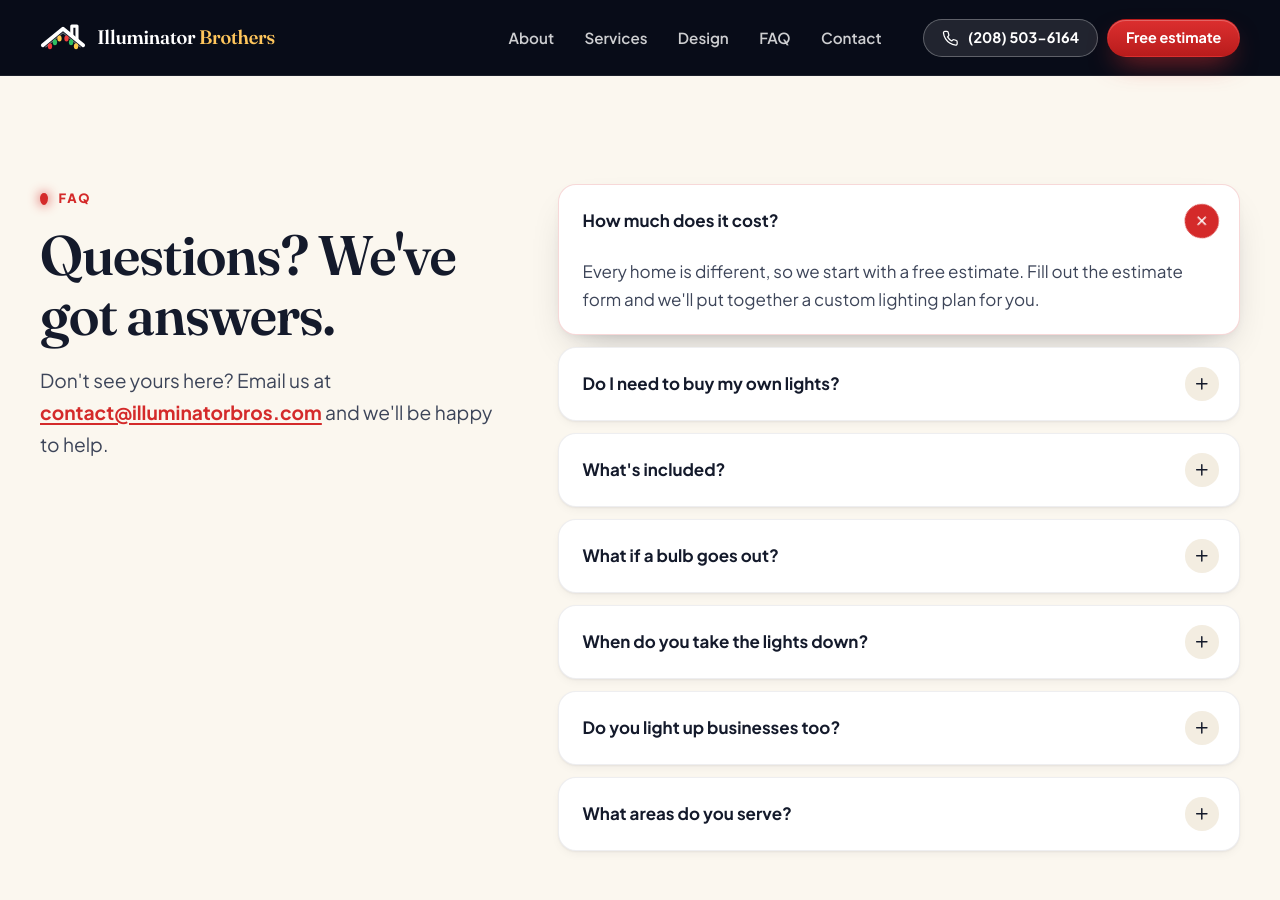
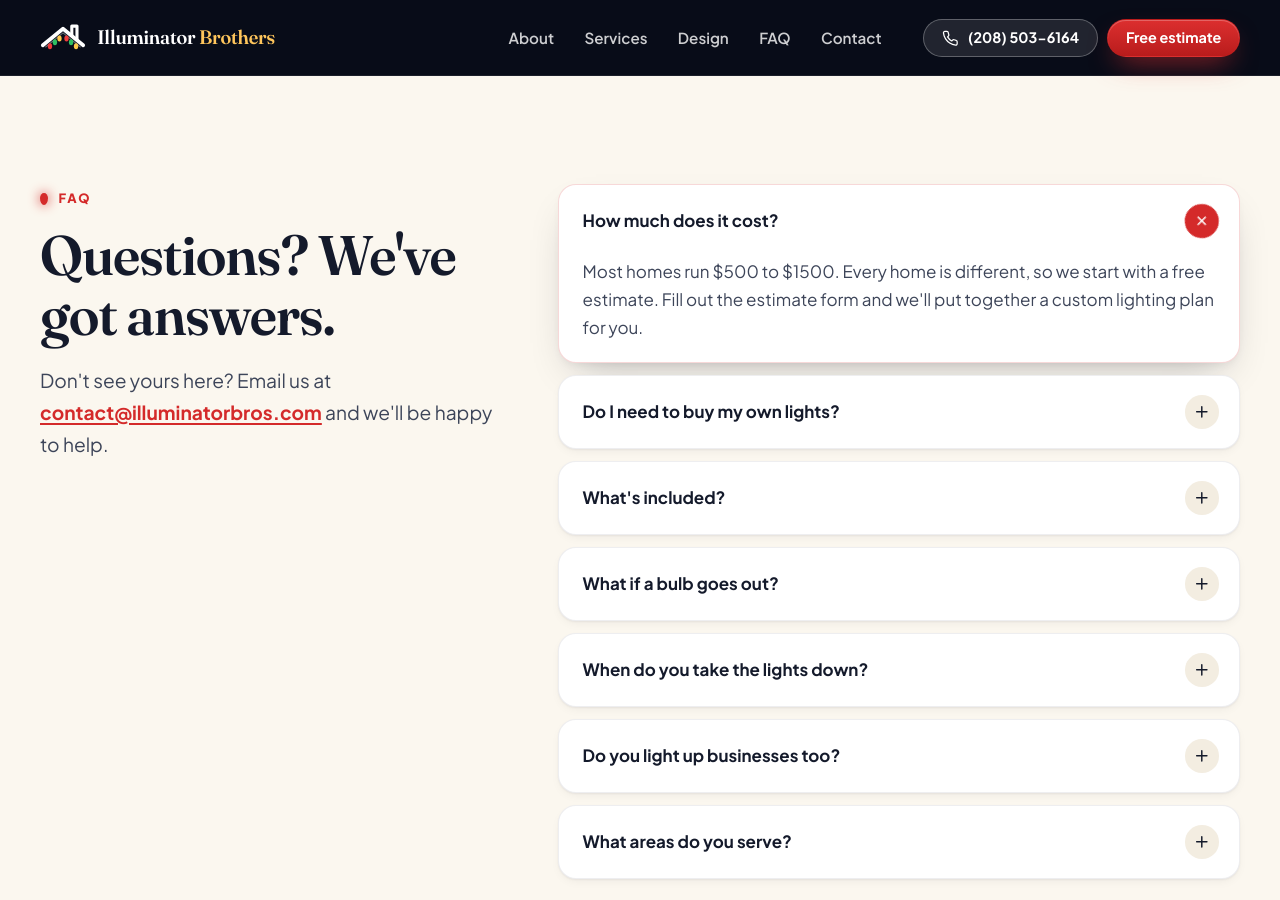
Before and after one commit to Gagege/illuminatorbros.com, a Jekyll site: the page built from index.html, in a window 1280 px wide and 900 px high, scrolled down 3404 px. Built offline with Jekyll 4.4.1, drawn with Linux system fonts in a browser that asks for light colours.

Commit message:
Update FAQ with estimated cost range for services

```diff
--- a/_data/faq.yml
+++ b/_data/faq.yml
@@ -1,6 +1,6 @@
 # Shown in the FAQ section, in this order.
 - question: How much does it cost?
-  answer: Every home is different, so we start with a free estimate. Fill out the estimate form and we'll put together a custom lighting plan for you.
+  answer: Most homes run $500 to $1500. Every home is different, so we start with a free estimate. Fill out the estimate form and we'll put together a custom lighting plan for you.
 
 - question: Do I need to buy my own lights?
   answer: Nope. We supply professional-grade Christmas lights as part of our service, so there's nothing for you to buy.
```
